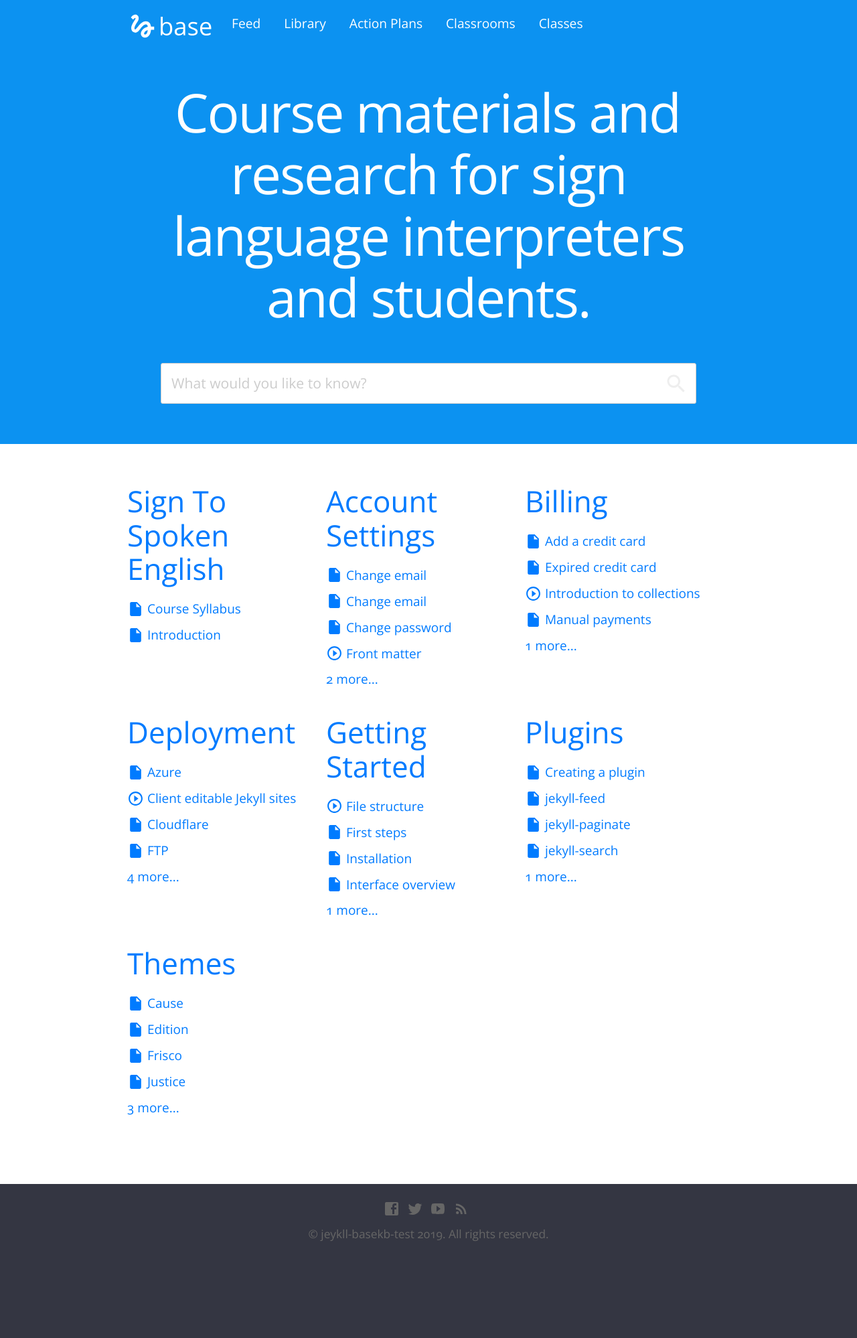
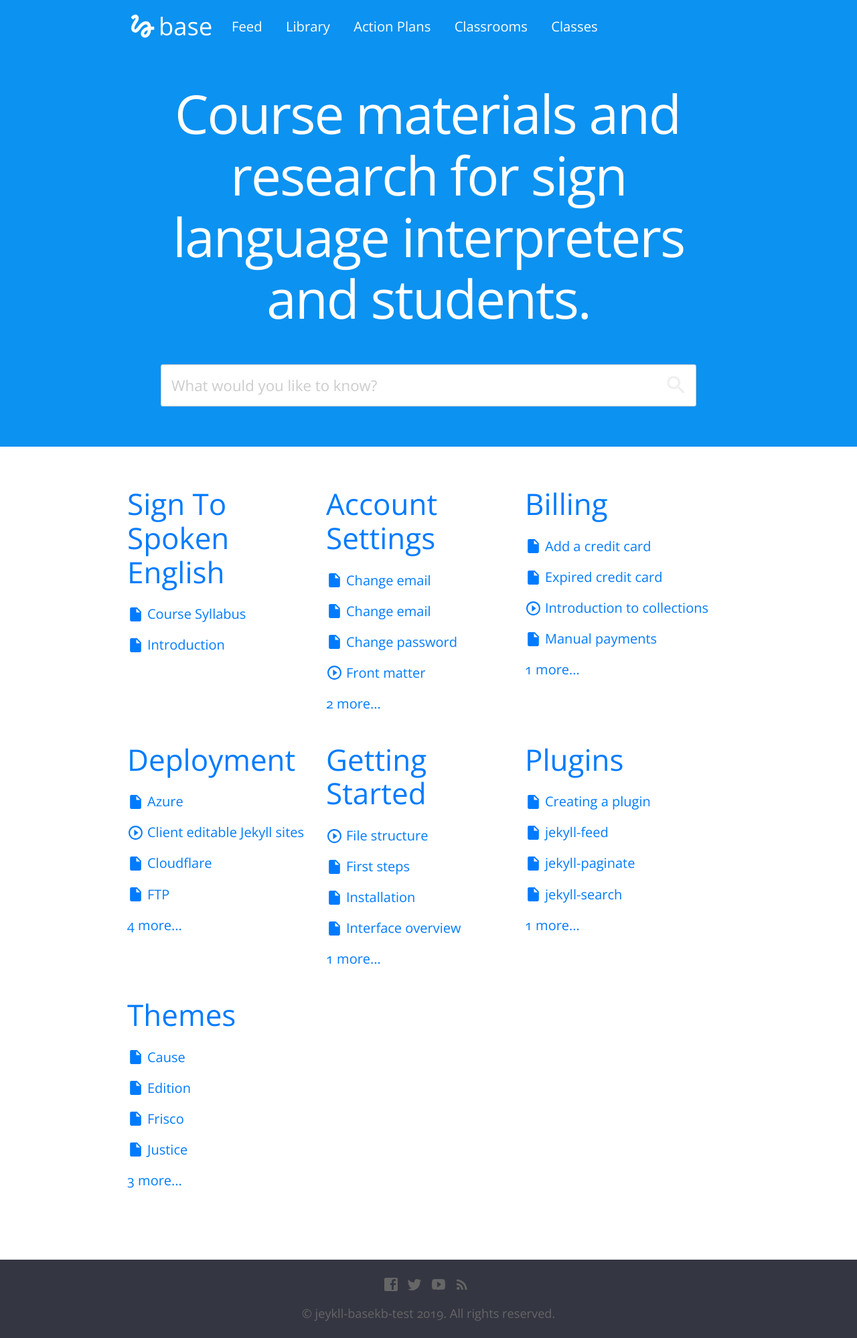
Before and after one commit to intrpr/jeykll-basekb-test, a Jekyll site: the page built from index.html, in a window 1280 px wide. Shown: the whole page at 67% size. Built offline with Jekyll 4.4.1, drawn with Linux system fonts in a browser that asks for light colours; nearby versions of some CDN libraries; before the commit the page ends 1876 px from its top, so only the background shows below that.

Commit message:
Update typography.scss

```diff
--- a/_sass/typography.scss
+++ b/_sass/typography.scss
@@ -11,8 +11,8 @@ body {
 	max-height: 100%;
 	font-family: "Open Sans", serif;
 	letterqq-spacing: 0.01rem;
-	font-size: 1.2rem;
-	line-height: 1.5rem;
+	font-size: calc( 14px + (26 - 14) * ((100vw - 500px) / 1500)); /* magic font size from https://css-tricks.com/snippets/css/fluid-typography/ css */;
+	line-height: 1.6;
 	color: #3A4145;
 	-webkit-font-feature-settings: 'kern' 1;
 	-moz-font-feature-settings: 'kern' 1;
```
